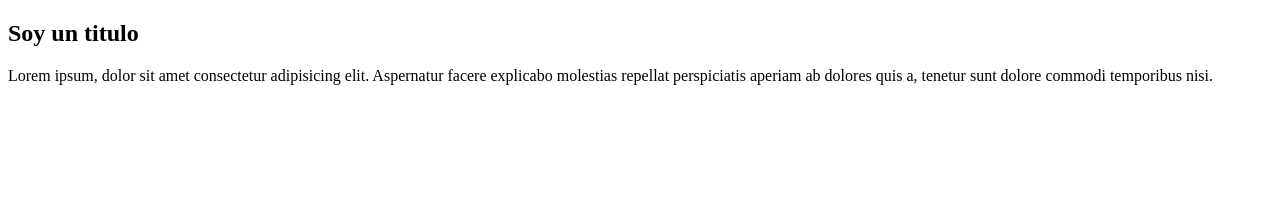
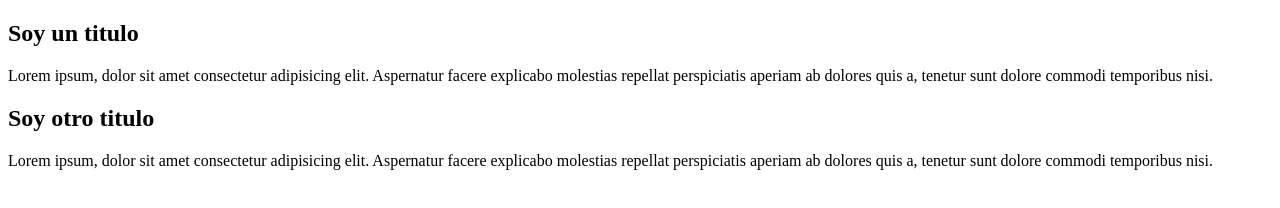
Before and after one commit to ccalifano/primer-repositorio, a plain HTML site: page index.html in a window 1280 px wide. Drawn offline with Linux system fonts and the light colour scheme.

Commit message:
un cambio

```diff
--- a/index.html
+++ b/index.html
@@ -12,6 +12,10 @@
             <h2>Soy un titulo</h2>
             <p>Lorem ipsum, dolor sit amet consectetur adipisicing elit. Aspernatur facere explicabo molestias repellat perspiciatis aperiam ab dolores quis a, tenetur sunt dolore commodi temporibus nisi.</p>
         </div>
+        <div class="textoCentrado">
+            <h2>Soy otro titulo</h2>
+            <p>Lorem ipsum, dolor sit amet consectetur adipisicing elit. Aspernatur facere explicabo molestias repellat perspiciatis aperiam ab dolores quis a, tenetur sunt dolore commodi temporibus nisi.</p>
+        </div>
     </main>
 </body>
 </html>
```
